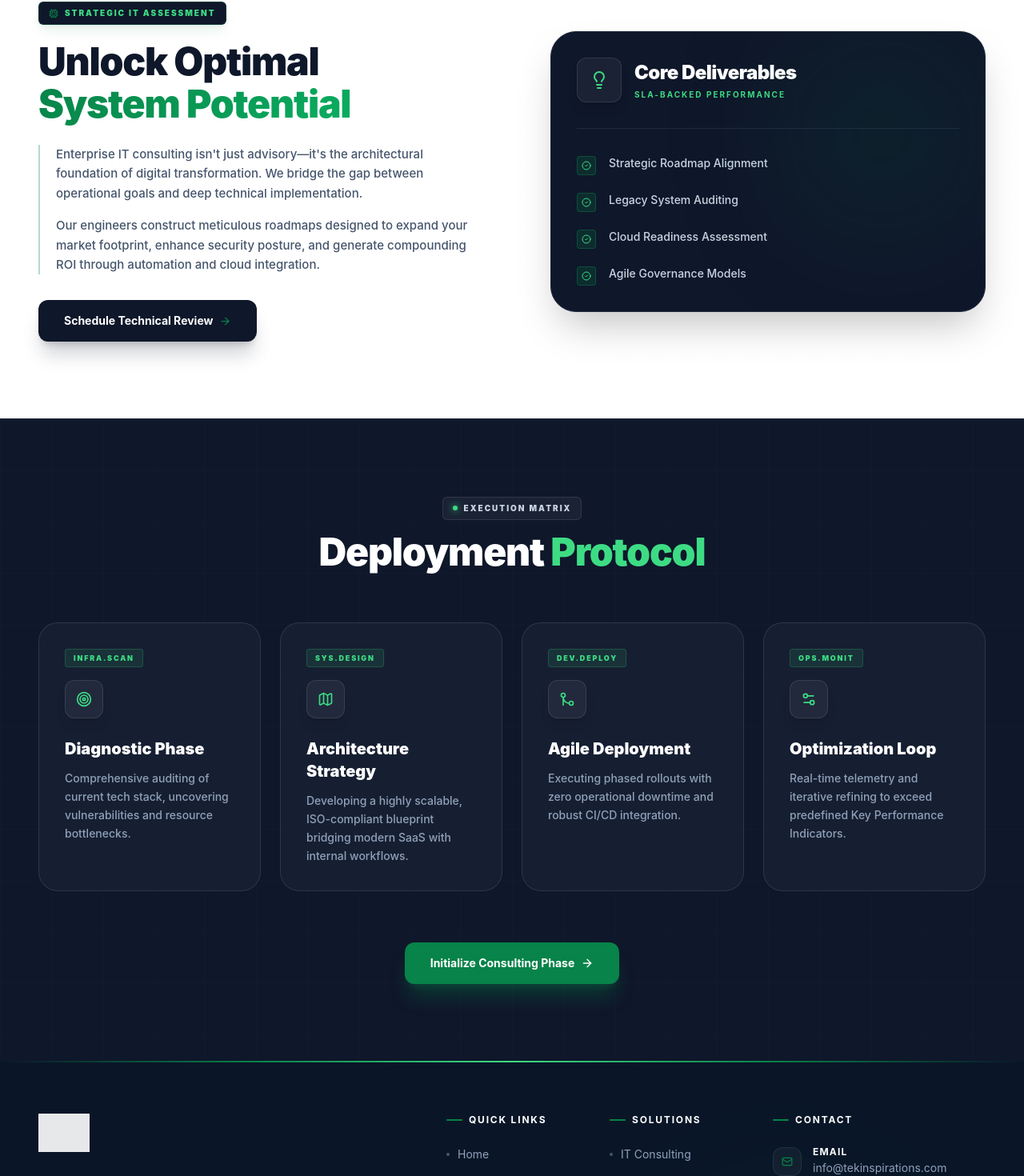
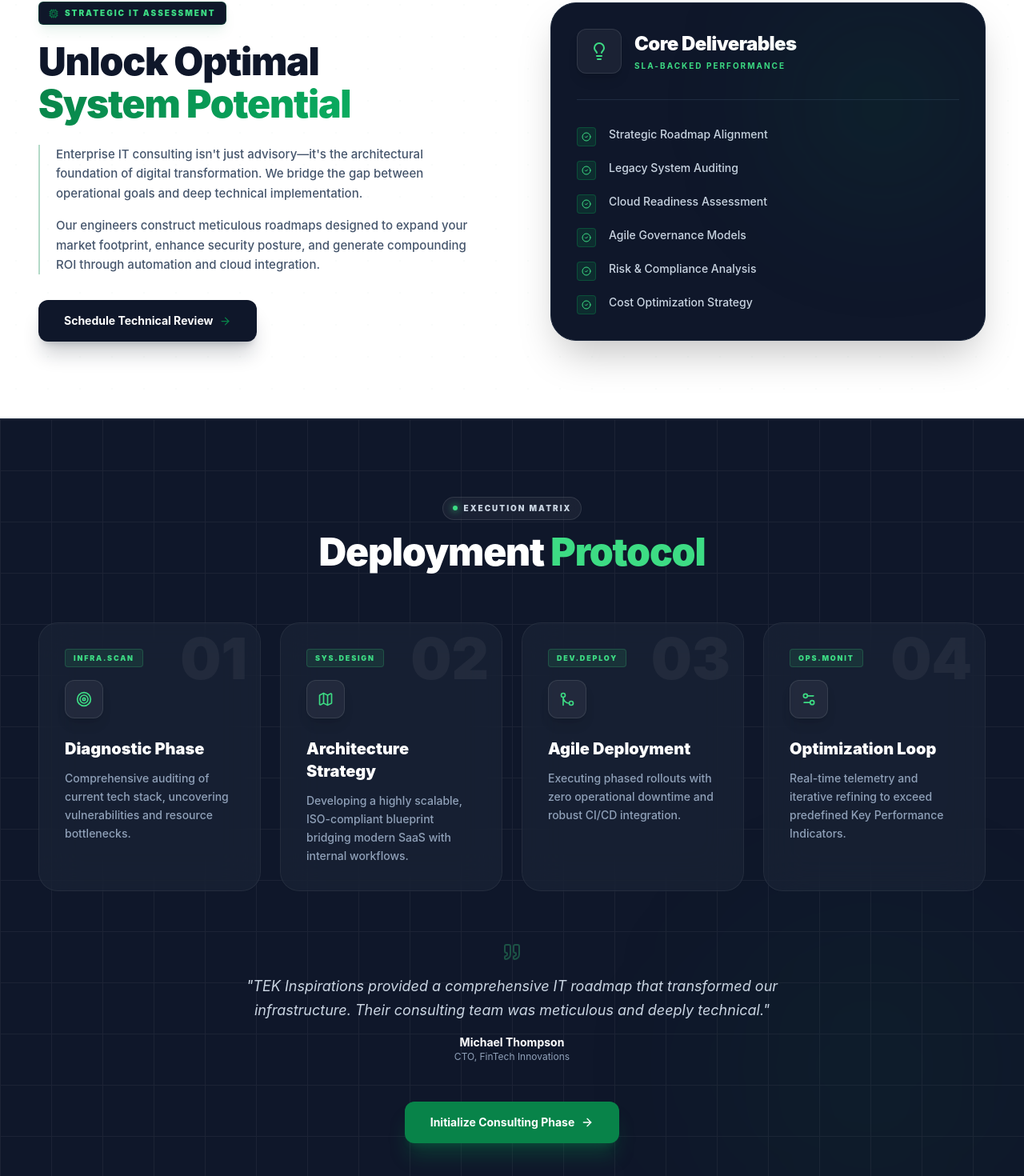
Before and after one commit to anupchauhanak6/tek-inspirations-llc, a React (Vite) app in the folder frontend/: page /our-solution/it-consulting in a window 1280 px wide. Shown: the part 595-2065 px from the top of the page at 80% size. Built offline with nearby package versions, Linux system fonts and the light colour scheme; grey boxes are pictures that could not be loaded.

Commit message:
feat: implement core service and policy pages for website navigation

```diff
--- a/frontend/src/pages/ITConsulting.jsx
+++ b/frontend/src/pages/ITConsulting.jsx
@@ -1,7 +1,7 @@
 import React from "react";
 import { motion } from "framer-motion";
 import { Link } from "react-router-dom";
-import { CheckCircle2, Lightbulb, Target, Map, BarChart3, ArrowRight, GitMerge, Settings2, Cpu } from "lucide-react";
+import { CheckCircle2, Lightbulb, Target, Map, BarChart3, ArrowRight, GitMerge, Settings2, Cpu, TrendingUp, Quote } from "lucide-react";
 import PageHero from "../components/PageHero";
 
 const deliverables = [
@@ -9,14 +9,22 @@ const deliverables = [
   "Legacy System Auditing",
   "Cloud Readiness Assessment",
   "Agile Governance Models",
+  "Risk & Compliance Analysis",
+  "Cost Optimization Strategy",
 ];
 
 const process = [
-  { step: "INFRA.SCAN", icon: Target,   title: "Diagnostic Phase",       desc: "Comprehensive auditing of current tech stack, uncovering vulnerabilities and resource bottlenecks." },
-  { step: "SYS.DESIGN", icon: Map,      title: "Architecture Strategy",  desc: "Developing a highly scalable, ISO-compliant blueprint bridging modern SaaS with internal workflows." },
-  { step: "DEV.DEPLOY", icon: GitMerge, title: "Agile Deployment",       desc: "Executing phased rollouts with zero operational downtime and robust CI/CD integration." },
-  { step: "OPS.MONIT",  icon: Settings2,title: "Optimization Loop",      desc: "Real-time telemetry and iterative refining to exceed predefined Key Performance Indicators." },
+  { step: "01", code: "INFRA.SCAN", icon: Target,   title: "Diagnostic Phase",       desc: "Comprehensive auditing of current tech stack, uncovering vulnerabilities and resource bottlenecks." },
+  { step: "02", code: "SYS.DESIGN", icon: Map,      title: "Architecture Strategy",  desc: "Developing a highly scalable, ISO-compliant blueprint bridging modern SaaS with internal workflows." },
+  { step: "03", code: "DEV.DEPLOY", icon: GitMerge, title: "Agile Deployment",       desc: "Executing phased rollouts with zero operational downtime and robust CI/CD integration." },
+  { step: "04", code: "OPS.MONIT",  icon: Settings2,title: "Optimization Loop",      desc: "Real-time telemetry and iterative refining to exceed predefined Key Performance Indicators." },
 ];
+
+const testimonial = {
+  text: "TEK Inspirations provided a comprehensive IT roadmap that transformed our infrastructure. Their consulting team was meticulous and deeply technical.",
+  name: "Michael Thompson",
+  role: "CTO, FinTech Innovations",
+};
 
 function ITConsulting() {
   return (
@@ -30,8 +38,7 @@ function ITConsulting() {
 
       {/* ── Capabilities Overview ── */}
       <section className="py-24 bg-white relative overflow-hidden">
-        {/* Subtle Tech Grid */}
-        <div className="absolute inset-0 z-0 opacity-[0.03]" style={{ backgroundImage: "radial-gradient(#088349 1px, transparent 1px)", backgroundSize: "40px 40px" }} />
+        <div className="absolute inset-0 z-0 opacity-[0.025]" style={{ backgroundImage: "radial-gradient(#088349 1px, transparent 1px)", backgroundSize: "40px 40px" }} />
 
         <div className="max-w-7xl mx-auto px-6 lg:px-12 relative z-10">
           <div className="grid grid-cols-1 lg:grid-cols-2 gap-16 lg:gap-24 items-center">
@@ -51,7 +58,7 @@ function ITConsulting() {
                 <p>Enterprise IT consulting isn't just advisory—it's the architectural foundation of digital transformation. We bridge the gap between operational goals and deep technical implementation.</p>
                 <p>Our engineers construct meticulous roadmaps designed to expand your market footprint, enhance security posture, and generate compounding ROI through automation and cloud integration.</p>
               </div>
-              <Link to="/contact" className="inline-flex items-center gap-2 px-8 py-4 rounded-xl bg-[#0f172a] hover:bg-[#1e293b] text-white font-bold text-sm transition-all duration-300 shadow-xl shadow-[#0f172a]/20 hover:-translate-y-0.5 group">
+              <Link to="/contact" className="group inline-flex items-center gap-2 px-8 py-4 rounded-xl bg-[#0f172a] hover:bg-[#1e293b] text-white font-bold text-sm transition-all duration-300 shadow-xl shadow-[#0f172a]/20 hover:-translate-y-0.5 active:scale-[0.98]">
                 Schedule Technical Review <ArrowRight size={15} className="text-[#088349] group-hover:translate-x-1 transition-transform" />
               </Link>
             </motion.div>
@@ -70,14 +77,17 @@ function ITConsulting() {
                   </div>
                 </div>
 
-                <ul className="space-y-5">
+                <ul className="space-y-4">
                   {deliverables.map((d, i) => (
-                    <li key={i} className="flex items-start gap-4">
-                      <div className="mt-0.5 w-6 h-6 rounded bg-[#088349]/20 border border-[#088349]/40 flex items-center justify-center shrink-0">
+                    <motion.li key={i}
+                      initial={{ opacity: 0, x: 10 }} whileInView={{ opacity: 1, x: 0 }} viewport={{ once: true }}
+                      transition={{ delay: i * 0.05 }}
+                      className="flex items-start gap-4 group/item">
+                      <div className="mt-0.5 w-6 h-6 rounded bg-[#088349]/20 border border-[#088349]/40 flex items-center justify-center shrink-0 group-hover/item:bg-[#088349]/30 transition-colors">
                         <CheckCircle2 size={12} className="text-[#3ddc84]" />
                       </div>
                       <span className="text-slate-300 text-sm font-medium leading-relaxed">{d}</span>
-                    </li>
+                    </motion.li>
                   ))}
                 </ul>
               </div>
@@ -86,13 +96,14 @@ function ITConsulting() {
         </div>
       </section>
 
-      {/* ── Operational Matrix (Process) ── */}
-      <section className="py-24 bg-[#0f172a] relative border-t border-slate-800">
-        <div className="absolute inset-0 z-0 opacity-10 mix-blend-overlay" style={{ backgroundImage: "linear-gradient(#ffffff 1px, transparent 1px), linear-gradient(90deg, #ffffff 1px, transparent 1px)", backgroundSize: "64px 64px" }} />
+      {/* ── Process Matrix ── */}
+      <section className="py-24 bg-[#0f172a] relative border-t border-slate-800 overflow-hidden">
+        <div className="absolute inset-0 z-0 opacity-[0.05]" style={{ backgroundImage: "linear-gradient(#ffffff 1px, transparent 1px), linear-gradient(90deg, #ffffff 1px, transparent 1px)", backgroundSize: "64px 64px" }} />
+        <div className="absolute right-0 bottom-0 w-96 h-96 bg-[#088349]/5 rounded-full blur-[100px] pointer-events-none" />
 
         <div className="max-w-7xl mx-auto px-6 lg:px-12 relative z-10">
           <div className="text-center mb-16">
-            <div className="inline-flex items-center gap-2 px-3 py-1.5 rounded-md bg-white/5 border border-white/10 mb-4 backdrop-blur-md">
+            <div className="inline-flex items-center gap-2 px-3 py-1.5 rounded-full bg-white/5 border border-white/10 mb-4 backdrop-blur-md">
               <span className="w-1.5 h-1.5 bg-[#3ddc84] rounded-full animate-pulse shadow-[0_0_8px_#3ddc84]" />
               <span className="text-slate-300 text-[10px] font-black uppercase tracking-[0.2em]">Execution Matrix</span>
             </div>
@@ -102,19 +113,21 @@ function ITConsulting() {
           </div>
 
           <div className="grid grid-cols-1 md:grid-cols-2 lg:grid-cols-4 gap-6">
-            {process.map(({ step, icon: Icon, title, desc }, i) => (
-              <motion.div key={step}
+            {process.map(({ step, code, icon: Icon, title, desc }, i) => (
+              <motion.div key={code}
                 initial={{ opacity: 0, y: 30 }} whileInView={{ opacity: 1, y: 0 }} viewport={{ once: true }} transition={{ duration: 0.5, delay: i * 0.1 }}
-                className="bg-[#1e293b]/50 backdrop-blur-xl border border-white/10 rounded-[1.5rem] p-8 relative overflow-hidden hover:border-[#088349]/50 hover:bg-[#1e293b]/80 transition-all duration-300 group">
+                className="bg-[#1e293b]/50 backdrop-blur-xl border border-white/[0.06] rounded-[1.5rem] p-8 relative overflow-hidden hover:border-[#088349]/40 hover:bg-[#1e293b]/80 transition-all duration-500 group">
 
-                {/* Tech scanline effect */}
-                <div className="absolute inset-0 bg-gradient-to-b from-transparent via-[#088349]/10 to-transparent h-[200%] -translate-y-[100%] group-hover:translate-y-[100%] transition-transform duration-1000 ease-in-out pointer-events-none" />
+                <div className="absolute inset-0 bg-gradient-to-b from-transparent via-[#088349]/5 to-transparent h-[200%] -translate-y-[100%] group-hover:translate-y-[100%] transition-transform duration-1000 ease-in-out pointer-events-none" />
+
+                {/* Step number */}
+                <div className="text-white/5 font-black text-7xl absolute top-2 right-4">{step}</div>
 
                 <div className="text-[#3ddc84] text-[9px] font-black uppercase tracking-[0.2em] mb-4 bg-[#3ddc84]/10 rounded border border-[#3ddc84]/20 px-2.5 py-1 w-fit">
-                  {step}
+                  {code}
                 </div>
 
-                <div className="w-12 h-12 rounded-xl bg-white/5 border border-white/10 flex items-center justify-center mb-6 shadow-lg group-hover:scale-110 group-hover:border-[#088349]/40 transition-transform">
+                <div className="w-12 h-12 rounded-xl bg-white/5 border border-white/10 flex items-center justify-center mb-6 shadow-lg group-hover:scale-110 group-hover:border-[#088349]/40 transition-all">
                   <Icon size={20} className="text-[#3ddc84]" strokeWidth={2} />
                 </div>
 
@@ -124,8 +137,19 @@ function ITConsulting() {
             ))}
           </div>
 
-          <div className="text-center mt-16">
-            <Link to="/contact" className="inline-flex items-center gap-2 px-8 py-4 bg-[#088349] hover:bg-[#0aad60] text-white font-bold text-sm rounded-xl transition-all duration-300 shadow-xl shadow-[#088349]/30 hover:-translate-y-0.5 group">
+          {/* Testimonial snippet */}
+          <motion.div
+            initial={{ opacity: 0, y: 20 }} whileInView={{ opacity: 1, y: 0 }} viewport={{ once: true }}
+            className="mt-16 max-w-2xl mx-auto text-center"
+          >
+            <Quote size={24} className="text-[#3ddc84]/30 mx-auto mb-4" />
+            <p className="text-slate-300 text-lg leading-relaxed italic mb-4">"{testimonial.text}"</p>
+            <p className="text-white font-bold text-sm">{testimonial.name}</p>
+            <p className="text-slate-400 text-xs">{testimonial.role}</p>
+          </motion.div>
+
+          <div className="text-center mt-12">
+            <Link to="/contact" className="inline-flex items-center gap-2 px-8 py-4 bg-[#088349] hover:bg-[#0aad60] text-white font-bold text-sm rounded-xl transition-all duration-300 shadow-xl shadow-[#088349]/30 hover:-translate-y-0.5 group active:scale-[0.98]">
               Initialize Consulting Phase <ArrowRight size={16} className="group-hover:translate-x-1 transition-transform" />
             </Link>
           </div>
```
